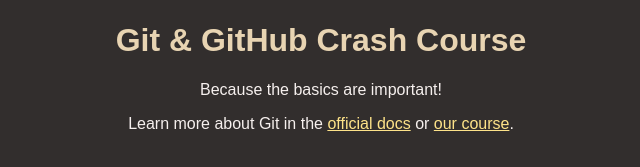
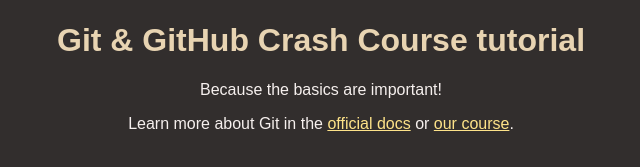
Before and after one commit to amish0/github_tutorial, a plain HTML site: page index.html in a window 1280 px wide. Shown: the part 147-314 px from the top of the page, without its empty margins (319-959 px from the left). Drawn offline with Linux system fonts and the light colour scheme.

Commit message:
changes header

```diff
--- a/index.html
+++ b/index.html
@@ -10,7 +10,7 @@
   <body>
     <header>
       <img id="logo" src="logo.png" alt="A logo that contains the word 'Git'" />
-      <h1>Git & GitHub Crash Course</h1>
+      <h1>Git & GitHub Crash Course tutorial</h1>
     </header>
     <main>
       <p>Because the basics are important!</p>
```
